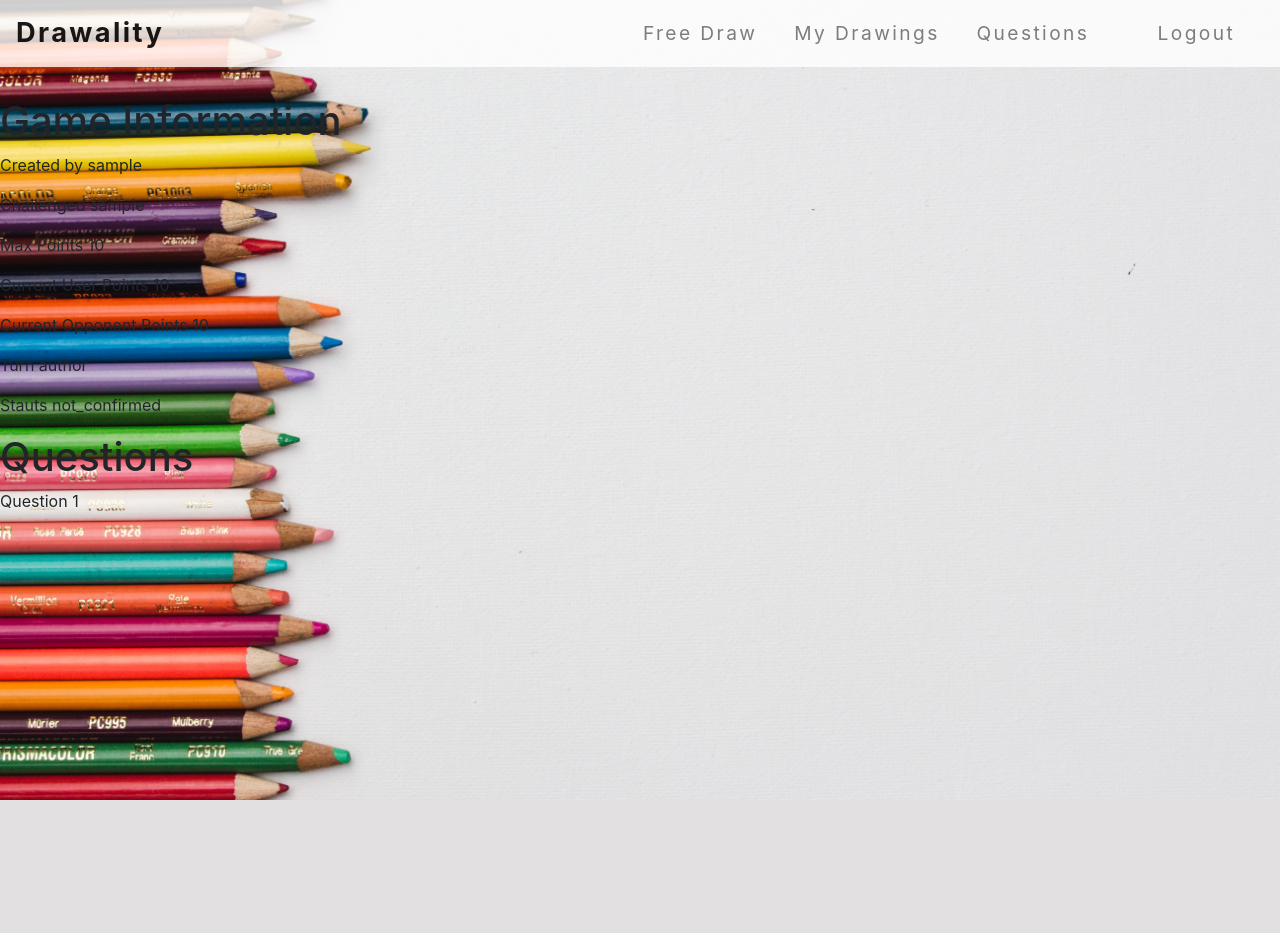
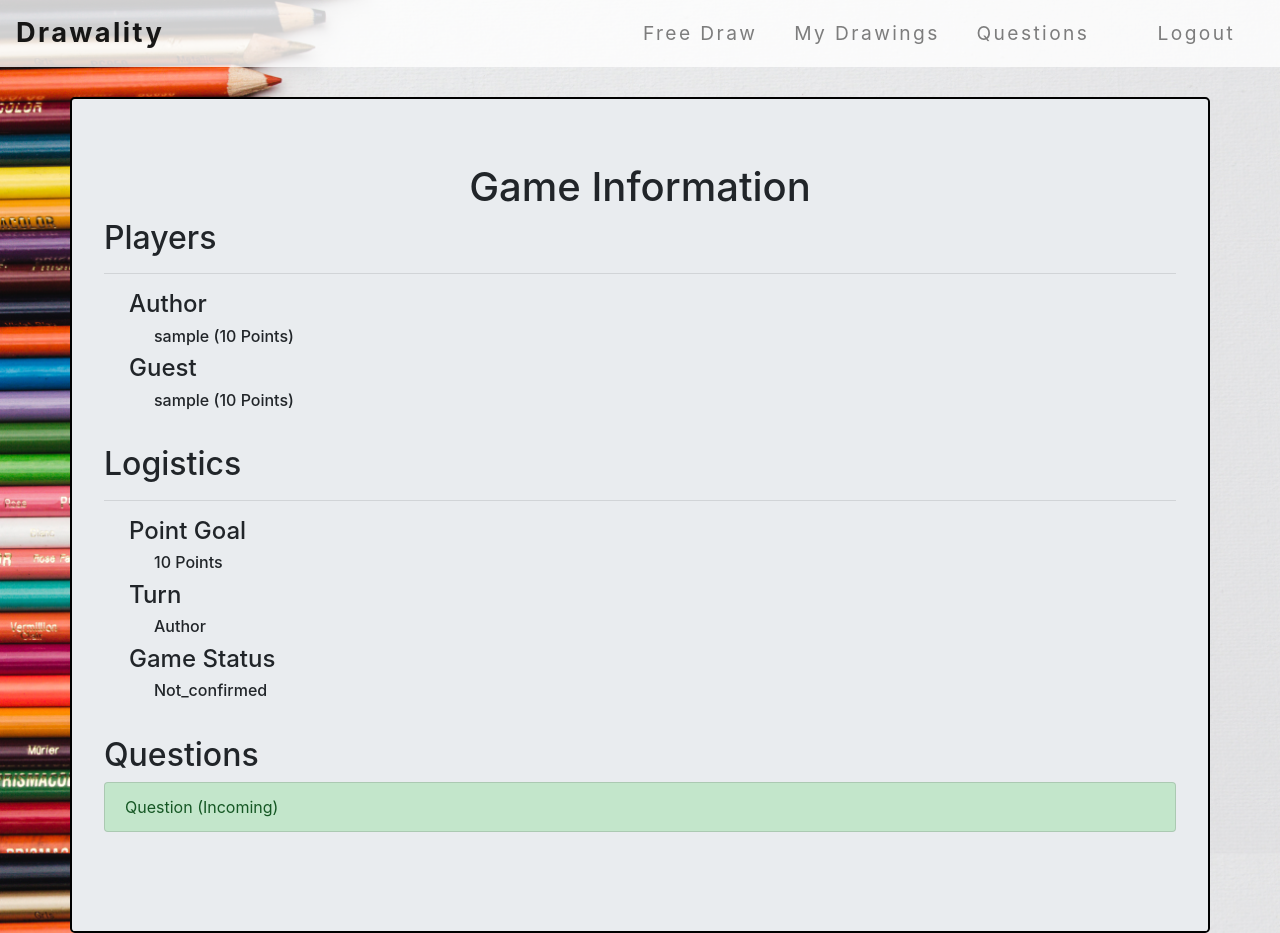
Before and after one commit to YoungHaYoo12/drawify, a Flask app: page /games/game/1 in a window 1280 px wide. Before the commit the page ends 800 px from the top, so only its background shows below. Run offline with Flask 2, Linux system fonts and the light colour scheme; a user stored in the database is signed in; tables that the repository leaves empty hold one stand-in row (values such as "Sample post"); some libraries are stand-ins or nearby versions.

Commit message:
Style games/game.html and games/list.html.

```diff
--- a/app/static/css/main.css
+++ b/app/static/css/main.css
@@ -184,3 +184,16 @@ body {
 .art-gallery {
   margin-top:20px;
 }
+
+/* games/game.html */
+.game-info-section {
+  margin-bottom:35px;
+}
+
+.games-game-wrapper h4 {
+  text-indent:25px;
+}
+
+.games-game-wrapper h6 {
+  text-indent:50px;
+}
--- a/app/templates/games/game.html
+++ b/app/templates/games/game.html
@@ -1,18 +1,39 @@
 {% extends "base.html" %}
 {% import 'macros.html' as macros %}
 {% block content %}
-<h1>Game Information</h1>
-<p>Created by {{game.author.username}}</p>
-<p>Challenged {{game.guest.username}}</p>
-<p>Max Points {{game.max_points}}</p>
-<p>Current User Points {{game.current_author_points}}</p>
-<p>Current Opponent Points {{game.current_guest_points}}</p>
-<p>Turn {{game.turn}}</p>
-<p>Stauts {{game.status}}</p>
 
-<h1>Questions</h1>
-{% for question in questions %}
-Question {{question.id}}
-{% endfor %}
+<div class="games-game-wrapper">
+  <div class="container jumbotron">
+    <h1 class="text-center">Game Information</h1>
+    <div class="game-info-section">
+      <h2>Players</h2>
+      <hr>
+      <h4>Author</h4>
+      <h6>{{game.author.username}} ({{game.current_author_points}} Points)</h6>
 
+      <h4>Guest</h4>
+      <h6>{{game.guest.username}} ({{game.current_guest_points}} Points)</h6>
+    </div>
+    <div class="game-info-section">
+      <h2>Logistics</h2>
+      <hr>
+      <h4>Point Goal</h4>
+      <h6>{{game.max_points}} Points</h6>
+      <h4>Turn</h4>
+      <h6>{{game.turn | capitalize}}</h6>
+      <h4>Game Status</h4>
+      <h6>{{game.status | capitalize}}</h6>
+    </div>
+    <div class="game-info-section">
+      <h2>Questions</h2>
+      <div class="game-questions pre-scrollable">
+        {% for question in questions %}
+          {% if current_user == question.author %}
+            <a href="#" class="list-group-item list-group-item-action list-group-item-success">Question (Incoming)</a>
+          {% else %}
+            <a href="#" class="list-group-item list-group-item-action list-group-item-danger">Question (Outgoing)</a>
+          {% endif %}
+        {% endfor %}
+      </div>
+    </div>
 {% endblock %}
--- a/app/templates/macros.html
+++ b/app/templates/macros.html
@@ -58,3 +58,13 @@
   </div>
 </div>
 {% endmacro %}
+
+{% macro game_widget(game) %}
+<div class="game">
+  <a href="{{url_for('games.game',game_id=game.id)}}">
+    <li class="list-group-item list-group-item-primary">
+      {{game.author.username}} VS. {{game.guest.username}}
+    </li>
+  </a>
+</div>
+{% endmacro %}
```
Also changed, not shown: app/templates/games/list.html (+21 -22 lines).
